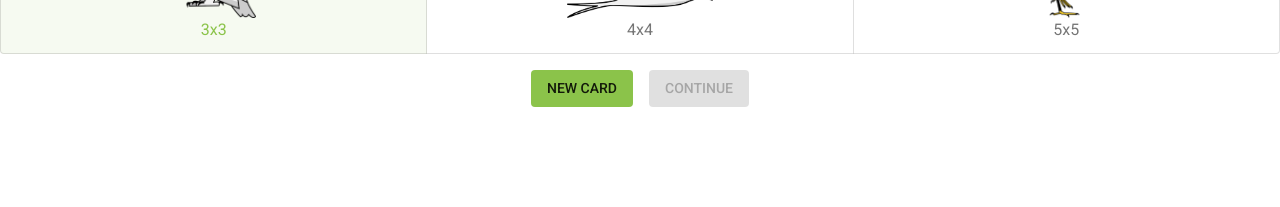
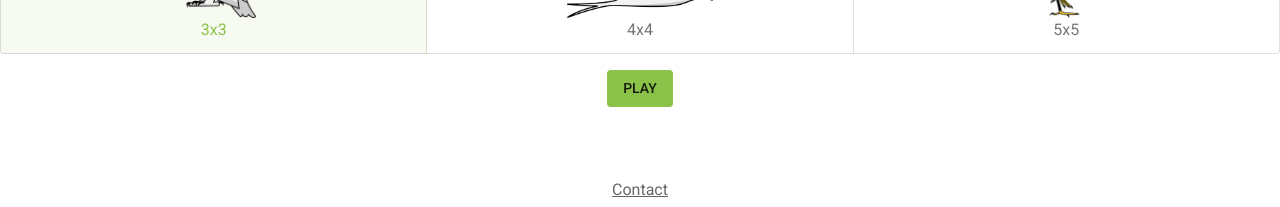
Before and after one commit to i-saari/birdbingo-prod, a React (Vite) app: page / in a window 1280 px wide. Shown: the part 590-797 px from the top of the page. Built offline with nearby package versions, Linux system fonts and the light colour scheme.

Commit message:
showed stored settings in map and size toggle to simplify buttons

```diff
--- a/src/layouts/selection/SelectionPage.tsx
+++ b/src/layouts/selection/SelectionPage.tsx
@@ -5,17 +5,17 @@ import {
     Button,
     Box,
     CircularProgress,
-    Stack, Alert,
+    Stack, Alert, Typography, Link,
 } from "@mui/material";
 import {useNavigate} from "react-router";
 import {MapView} from "./components/MapView";
 import {SizeButtons} from "./components/SizeButtons";
 
 export const SelectionPage = () => {
-    const [date, setDate] = useState(0);
+    // const [date, setDate] = useState(0);
     const [region, setRegion] = useState('');
     const [size, setSize] = useState(3);
-    const [isCurrent, setIsCurrent] = useState(false);
+    // const [isCurrent, setIsCurrent] = useState(false);
     // trigger to find user's location
     const [locating, setLocating] = useState(false);
     const [showBoundaries, setShowBoundaries] = useState(false);
@@ -24,58 +24,51 @@ export const SelectionPage = () => {
 
     // get date from local storage on site load
     useEffect(() => {
-        const storedDate = localStorage.getItem('date');
+        const storedSize = localStorage.getItem('size');
+        const storedRegion = localStorage.getItem('region');
 
-        // if date is found assess currency
-        if (storedDate) {
-            setDate(parseInt(storedDate));
-
-            // delay until date is loaded
-            if (date > 0) {
-                if (date == Math.floor(new Date().getTime() / 8.64e7)) {
-                    // data matches today's date
-                    setIsCurrent(true);
-                } else {
-                    // out of date
-                    setIsCurrent(false);
-                }
-            }
+        if (storedSize && storedRegion) {
+            setSize(parseInt(storedSize));
+            setRegion(storedRegion);
         }
 
-    }, [date]);
+    }, []);
 
     const handleCreateButton = () => {
-        if (region == '') {
+        if (region === '') {
             setShowAlert(true);
         } else {
             setShowAlert(false);
-            // record game setup
+
+            // get previously stored game setup
+            const storedDate = localStorage.getItem('date');
+            const storedRegion = localStorage.getItem('region');
+            const storedSize = localStorage.getItem('size');
+
             localStorage.setItem('date', String(Math.floor(new Date().getTime() / 8.64e7)));
             localStorage.setItem('region', region);
             localStorage.setItem('size', String(size));
 
-            // reset game selections
-            localStorage.setItem('selection', JSON.stringify(new Array(size * size).fill(0)));
-            localStorage.removeItem('ignoreWin');
+            if (storedDate && storedRegion && storedSize) {
+                if (parseInt(storedDate) !== Math.floor(new Date().getTime() / 8.64e7) ||
+                    storedRegion !== region || parseInt(storedSize) !== size) {
+                    // game setup doesn't match stored setup -> reset game
+                    localStorage.setItem('selection', JSON.stringify(new Array(size * size).fill(0)));
+                    localStorage.removeItem('ignoreWin');
+                }
+            }
+
             navigate('/card');
         }
-    }
-
-    const handleContinueButton = () => {
-        navigate('/card');
     }
 
     const handleFindMeButton = () => {
         setLocating(prevState => !prevState);
     }
 
-    // set size to default radio selection on page load
-    useEffect(() => {
-        setSize(3);
-    }, []);
-
     return (
         <Stack direction='column' height='calc(100vh - 64px)'>
+            {/*<Typography variant='h5' sx={{'m': 1}}>Pick your location</Typography>*/}
             <Box width='100%'>
                 <MapView
                     setRegion={setRegion}
@@ -89,7 +82,7 @@ export const SelectionPage = () => {
                     left: 60,
                     zIndex: 1000
                 }}>
-                    <Stack direction='row' spacing={2} >
+                    <Stack direction='row' spacing={2}>
                         <Button onClick={() => setShowBoundaries(!showBoundaries)} variant='contained'>
                             {showBoundaries ? 'HIDE REGIONS' : 'SHOW REGIONS'}
                         </Button>
@@ -98,16 +91,21 @@ export const SelectionPage = () => {
                     </Stack>
                 </Box>
             </Box>
+            {/*<Typography variant='h5' sx={{'m': 1}}>Choose your difficulty</Typography>*/}
             <SizeButtons size={size} setSize={setSize}/>
             <Stack direction='row' spacing={2} justifyContent='center' mb={2}>
-                <Button onClick={handleCreateButton} variant='contained'>New Card</Button>
-                <Button onClick={handleContinueButton} variant='contained' disabled={!isCurrent}>
-                    Continue
-                </Button>
+                <Button onClick={handleCreateButton} variant='contained'>Play</Button>
             </Stack>
             {showAlert && <Box display='flex' justifyContent='center'>
                 <Alert severity='warning'>Please select land in North America</Alert>
             </Box>}
+            <Box position='fixed' bottom='0' width='100%'>
+                <Typography variant='subtitle1' align='center' color='text.secondary' gutterBottom>
+                    <Link color='inherit' href='mailto:birdbingofun@gmail.com'>
+                        Contact
+                    </Link>
+                </Typography>
+            </Box>
         </Stack>
     )
 }
```
